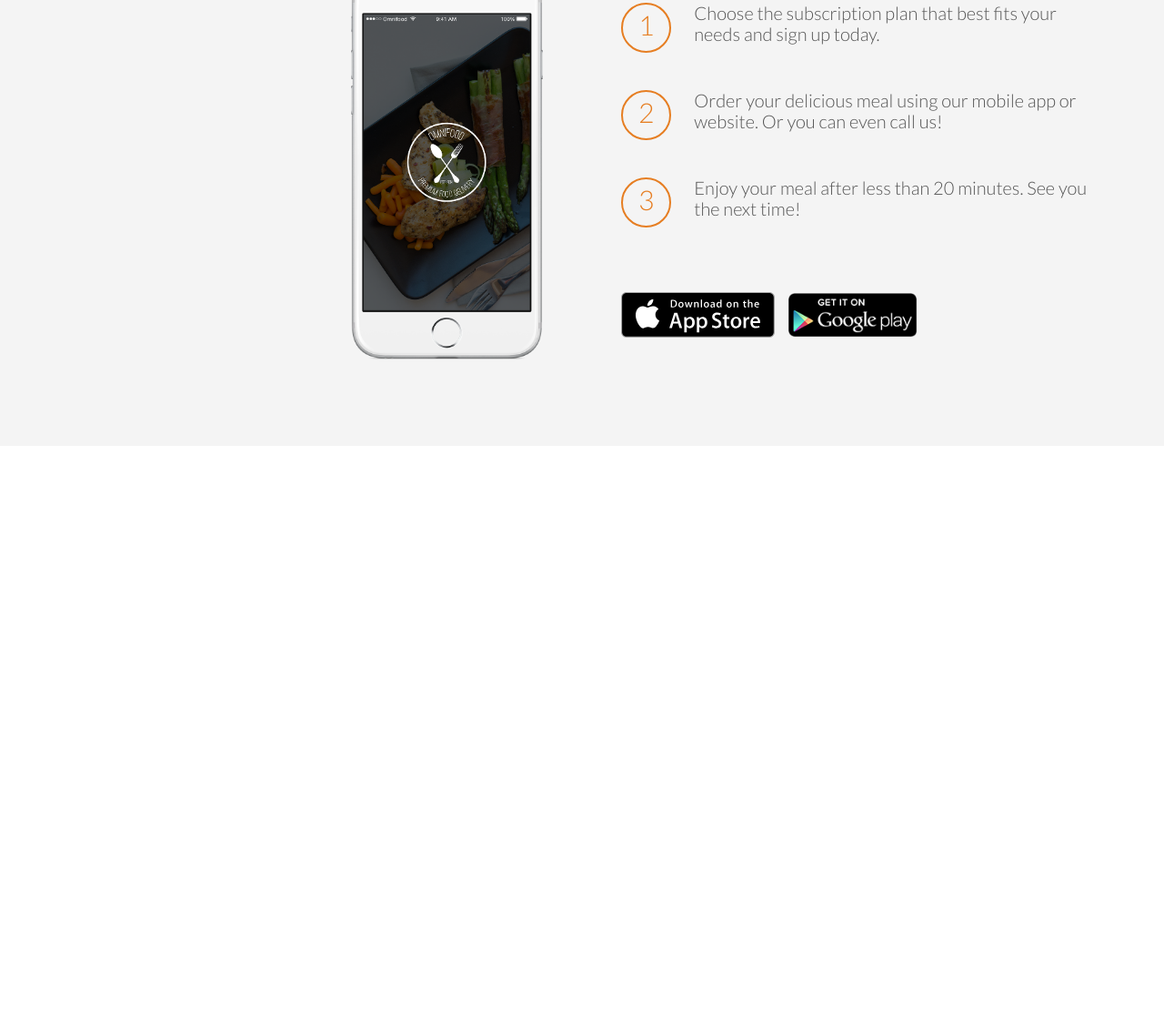
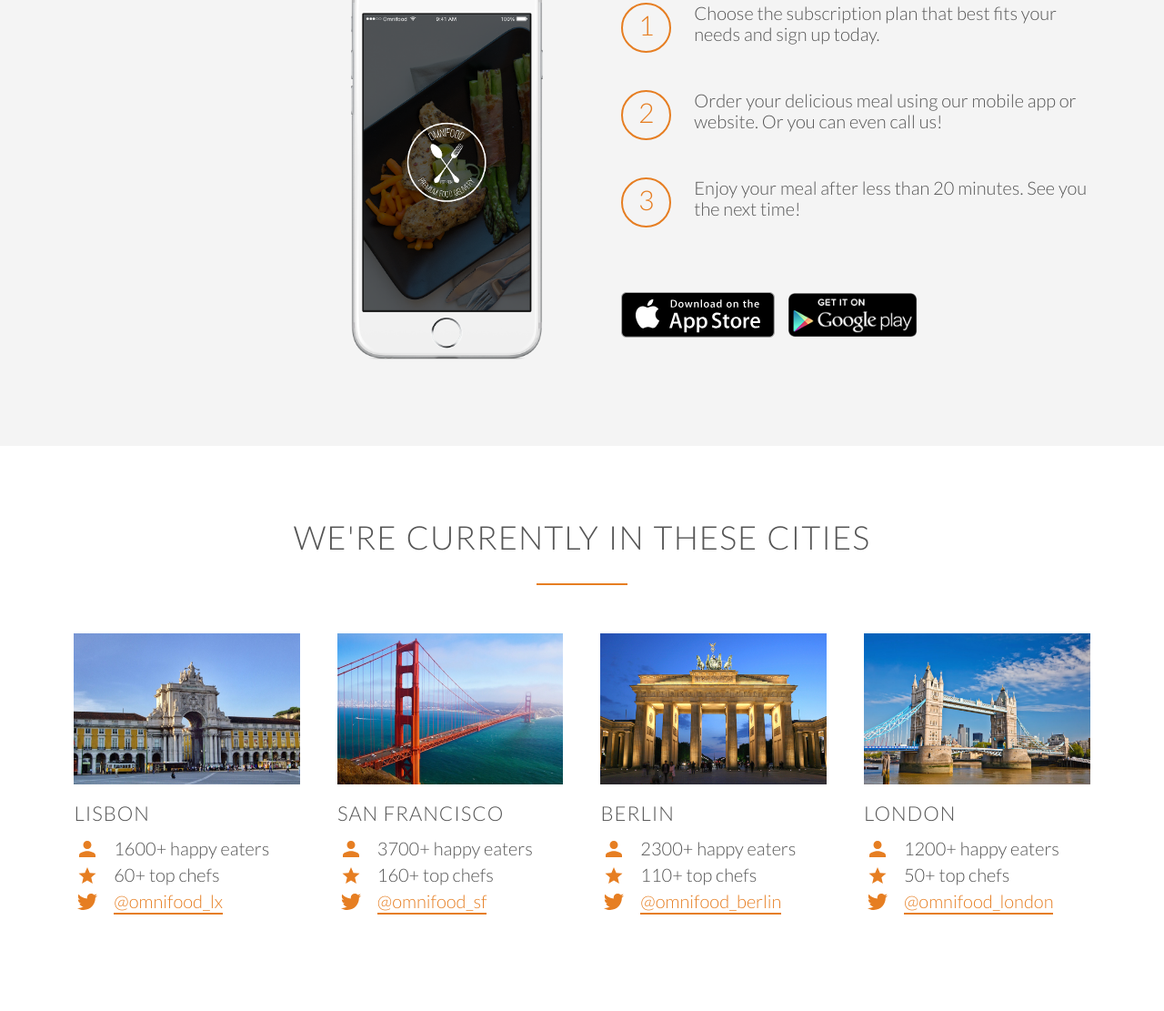
Before and after one commit to handa26/omnifood, a plain HTML site: page index.html in a window 1280 px wide. Shown: the part 2242-3353 px from the top of the page at 91% size. Before the commit the page ends 2732 px from the top, so only its background shows below. Drawn offline with nearby package versions, Linux system fonts and the light colour scheme.

Commit message:
add an cities section

```diff
--- a/index.html
+++ b/index.html
@@ -47,26 +47,26 @@
             </div>
             <div class="row">
                 <div class="col span-1-of-4 box">
-                    <ion-icon name="calendar"></ion-icon>
+                    <ion-icon name="calendar" class="sm-icon"></ion-icon>
                     <h3>Up to 365 days/year</h3>
                     <p>Never cook again! We really mean that. Our subscription plans include up to 365 days/year coverage. You can also choose to order more flexibly if that's your style.</p>
                 </div>
                 <div class="col span-1-of-4 box">
-                    <ion-icon name="alarm"></ion-icon>
+                    <ion-icon name="alarm" class="sm-icon"></ion-icon>
                     <h3>Ready in 20 minutes</h3>
                     <p>
                     You're only twenty minutes away from your delicious and super healthy meals delivered right to your home. We work with the best chefs in each town to ensure that you're 100% happy.
                     </p>
                 </div>
                 <div class="col span-1-of-4 box">
-                    <ion-icon name="leaf"></ion-icon>
+                    <ion-icon name="leaf" class="sm-icon"></ion-icon>
                     <h3>100% organic</h3>
                     <p>
                     All our vegetables are fresh, organic and local. Animals are raised without added hormones or antibiotics. Good for your health, the environment, and it also tastes better!
                     </p>
                 </div>
                 <div class="col span-1-of-4 box">
-                    <ion-icon name="cart"></ion-icon>
+                    <ion-icon name="cart" class="sm-icon"></ion-icon>
                     <h3>Order anything</h3>
                     <p>We don't limit your creativity, which means you can order whatever you feel like. You can also choose from our menu containing over 100 delicious meals. It's up to you!</p>
                 </div>
@@ -147,6 +147,81 @@
                 </div>
             </div>
         </section>
+        <section class="section-cities">
+            <div class="row">
+                <h2>We're currently in these cities</h2>
+            </div>
+            <div class="row">
+                <div class="col span-1-of-4 box">
+                    <img src="resources/img/lisbon-3.jpg" alt="lisbon">
+                    <h3>Lisbon</h3>
+                    <div class="city-feature">
+                        <ion-icon name="person" class="icon-cities"></ion-icon>
+                        1600+ happy eaters
+                    </div>
+                    <div class="city-feature">
+                        <ion-icon name="star" class="icon-cities"></ion-icon>
+                        60+ top chefs
+                    </div>
+                    <div class="city-feature">
+                        <ion-icon name="logo-twitter" class="icon-cities"></ion-icon>
+                        <a href="#">@omnifood_lx</a>
+                    </div>
+                </div>
+
+                <div class="col span-1-of-4 box">
+                    <img src="resources/img/san-francisco.jpg" alt="San Fransisco">
+                    <h3>San Francisco</h3>
+                    <div class="city-feature">
+                        <ion-icon name="person" class="icon-cities"></ion-icon>
+                        3700+ happy eaters
+                    </div>
+                    <div class="city-feature">
+                        <ion-icon name="star" class="icon-cities"></ion-icon>
+                        160+ top chefs
+                    </div>
+                    <div class="city-feature">
+                        <ion-icon name="logo-twitter" class="icon-cities"></ion-icon>
+                        <a href="#">@omnifood_sf</a>
+                    </div>
+                </div>
+
+                <div class="col span-1-of-4 box">
+                    <img src="resources/img/berlin.jpg" alt="Berlin">
+                    <h3>Berlin</h3>
+                    <div class="city-feature">
+                        <ion-icon name="person" class="icon-cities"></ion-icon>
+                        2300+ happy eaters
+                    </div>
+                    <div class="city-feature">
+                        <ion-icon name="star" class="icon-cities"></ion-icon>
+                        110+ top chefs
+                    </div>
+                    <div class="city-feature">
+                        <ion-icon name="logo-twitter" class="icon-cities"></ion-icon>
+                        <a href="#">@omnifood_berlin</a>
+                    </div>
+                </div>
+
+                <div class="col span-1-of-4 box">
+                    <img src="resources/img/london.jpg" alt="London">
+                    <h3>London</h3>
+                    <div class="city-feature">
+                        <ion-icon name="person" class="icon-cities"></ion-icon>
+                        1200+ happy eaters
+                    </div>
+                    <div class="city-feature">
+                        <ion-icon name="star" class="icon-cities"></ion-icon>
+                        50+ top chefs
+                    </div>
+                    <div class="city-feature">
+                        <ion-icon name="logo-twitter" class="icon-cities"></ion-icon>
+                        <a href="#">@omnifood_london</a>
+                    </div>
+                </div>
+
+            </div>
+        </section>
 
         <script src="https://unpkg.com/ionicons@4.5.10-0/dist/ionicons.js"></script>
     </body>
--- a/resources/css/style.css
+++ b/resources/css/style.css
@@ -92,11 +92,41 @@ h3 {
 }
 
 /* === Icons/Ionicons === */
-ion-icon {
+.sm-icon {
     display: block;
     font-size: 64px;
     color: #e67e22;
     margin-bottom: 10px;
+}
+
+.icon-cities {
+    display: inline-block;
+    width: 30px;
+    text-align: center;
+    color: #e67e22;
+    font-size: 120%;
+    margin-right: 10px;
+
+    /* Icon align with text */
+    line-height: 120%;
+    vertical-align: middle;
+    margin-top: -4px;
+}
+
+/* === Links === */
+a:link,
+a:visited {
+    color: #e67e22;
+    padding-bottom: 1px;
+    text-decoration: none;
+    border-bottom: 2px solid #e67e22;
+    transition: border-bottom 0.2s, color 0.2s;
+}
+
+a:hover,
+a:active {
+    color: #555;
+    border-bottom: 2px solid transparent;
 }
 
 /* === Buttons === */
@@ -288,8 +318,28 @@ header {
     margin-right: 25px;
 }
 
+.btn-app:link,
+.btn-app:visited {
+    border: none;
+}
+
 .btn-app img {
     height: 50px;
     width: auto;
     margin-right: 10px;
 }
+
+
+
+/* ================================================== */
+/* CITIES */
+/* ================================================== */
+.box img {
+    width: 100%;
+    height: auto;
+    margin-bottom: 15px;
+}
+
+.city-feature {
+    margin-bottom: 5px;
+}
```
